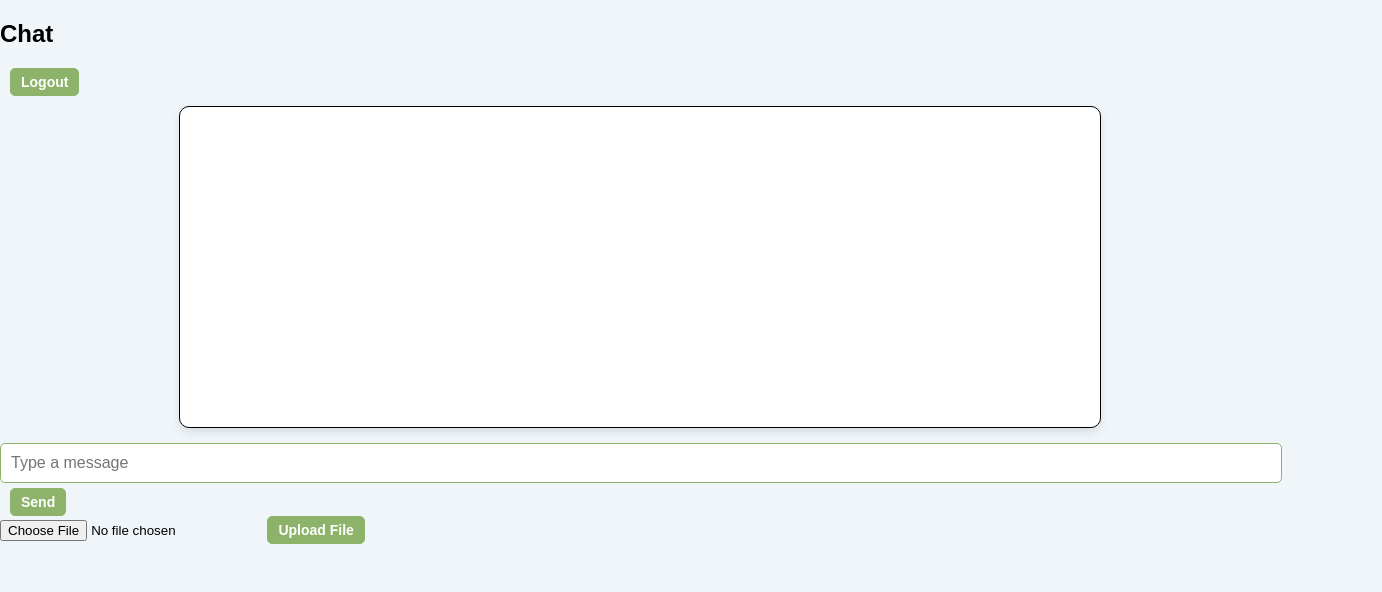
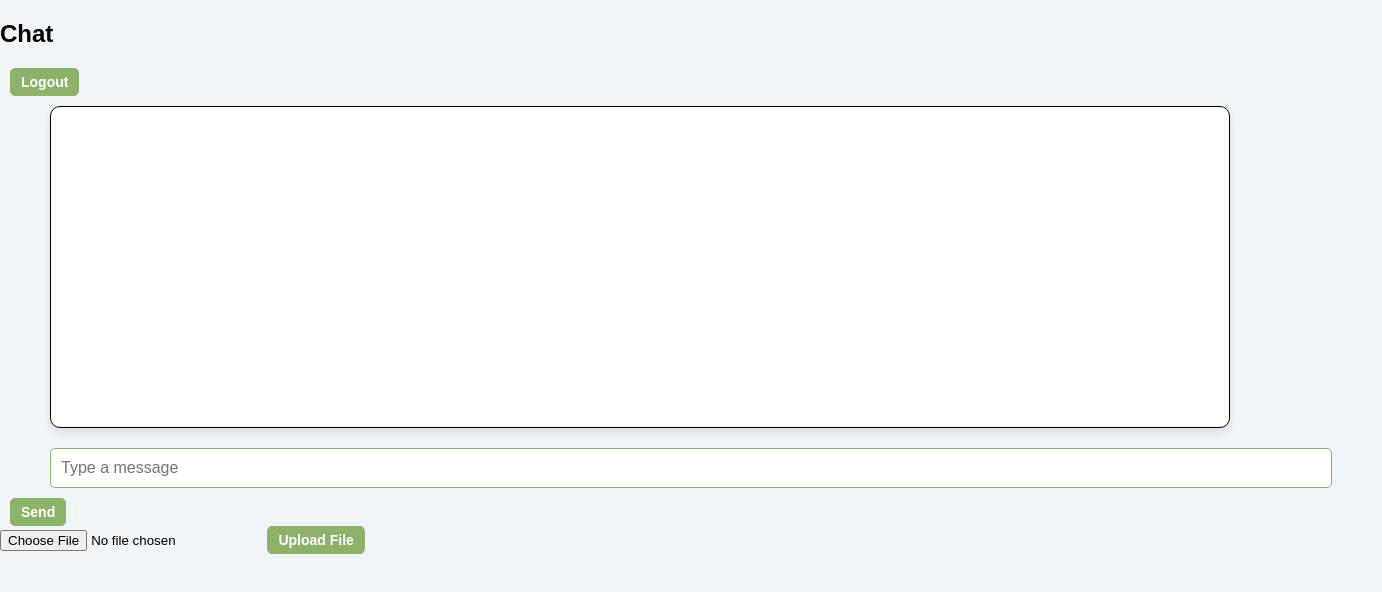
Before and after one commit to Millionairs/ChatPlatform, a website: page public/index.html in a window 1280 px wide. Shown: the whole page, 1382 px wide, since content can reach past the window. Drawn offline with nearby package versions, Linux system fonts and the light colour scheme; no server answers; sample sign-in values are in the browser's storage.

Commit message:
Center chat box

```diff
--- a/public/index.html
+++ b/public/index.html
@@ -12,7 +12,7 @@
         <h2>Chat</h2>
         <button onclick="logout()">Logout</button>
         <div id="chat-box" style="border: 1px solid black; height: 300px; overflow-y: auto;"></div>
-        <input type="text" id="message" placeholder="Type a message" />
+        <input type="text" id="message-box" placeholder="Type a message" />
         <button id="send">Send</button>
         <form id="upload-form" enctype="multipart/form-data">
             <input type="file" id="file-upload" name="file" />
--- a/public/theme.css
+++ b/public/theme.css
@@ -8,8 +8,8 @@ body {
 }
 
 #chat-box {
-    max-width: 900px;
-    margin: 10px auto;
+    max-width: 1400px;
+    margin: 10px 50px; /* Center horizontally */
     padding: 10px;
     background-color: #FFFFFF; /* White for contrast */
     border-radius: 10px;
@@ -18,9 +18,13 @@ body {
     flex-direction: column; /* Arrange children in a column */
 }
 
+#message-box {
+    margin: 10px 50px 10px 50px; /* Add margin-right */
+    max-width: 1400px; /* Make the element follow the size of the window */
+}
 .message {
     display: block;
-    margin: 10px 0;
+    margin: 10px 20px;
     padding: 10px;
     border-radius: 8px;
     max-width: 70%; /* Limit the width of the message bubbles */
```
